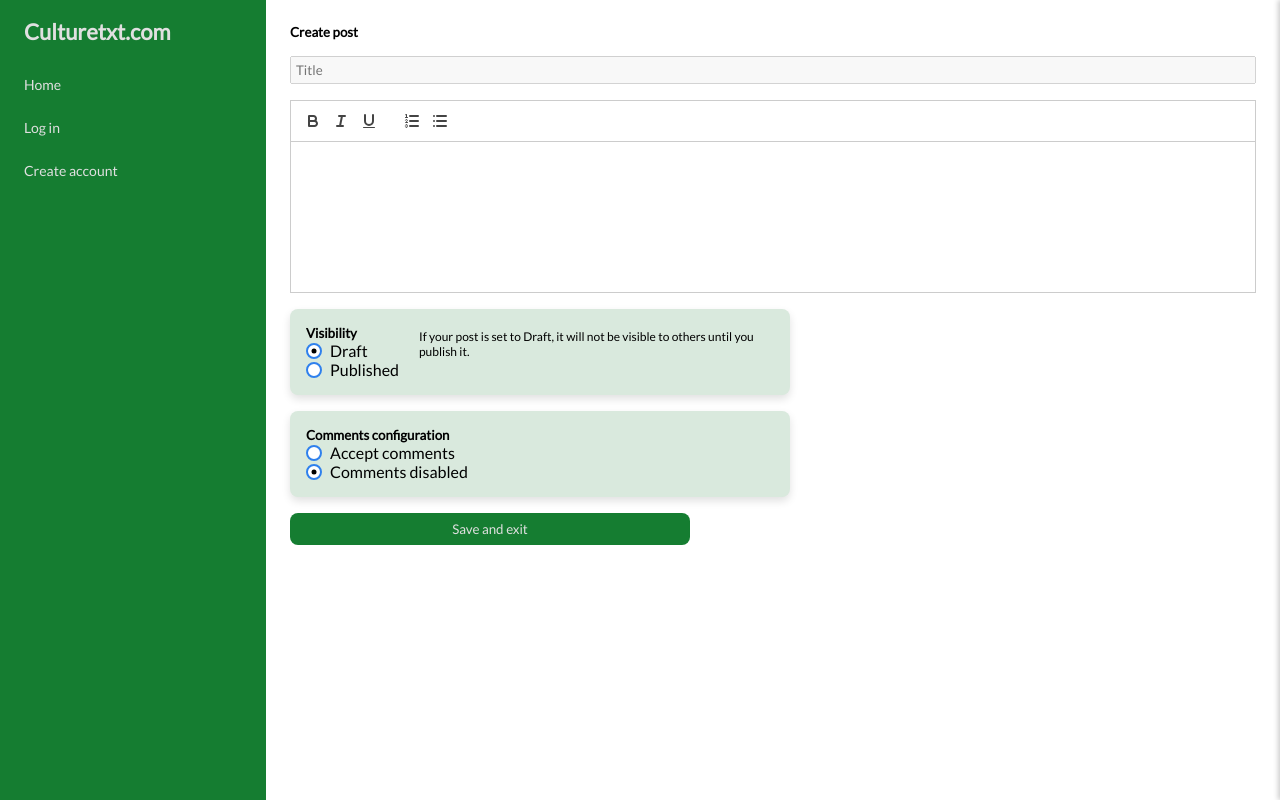
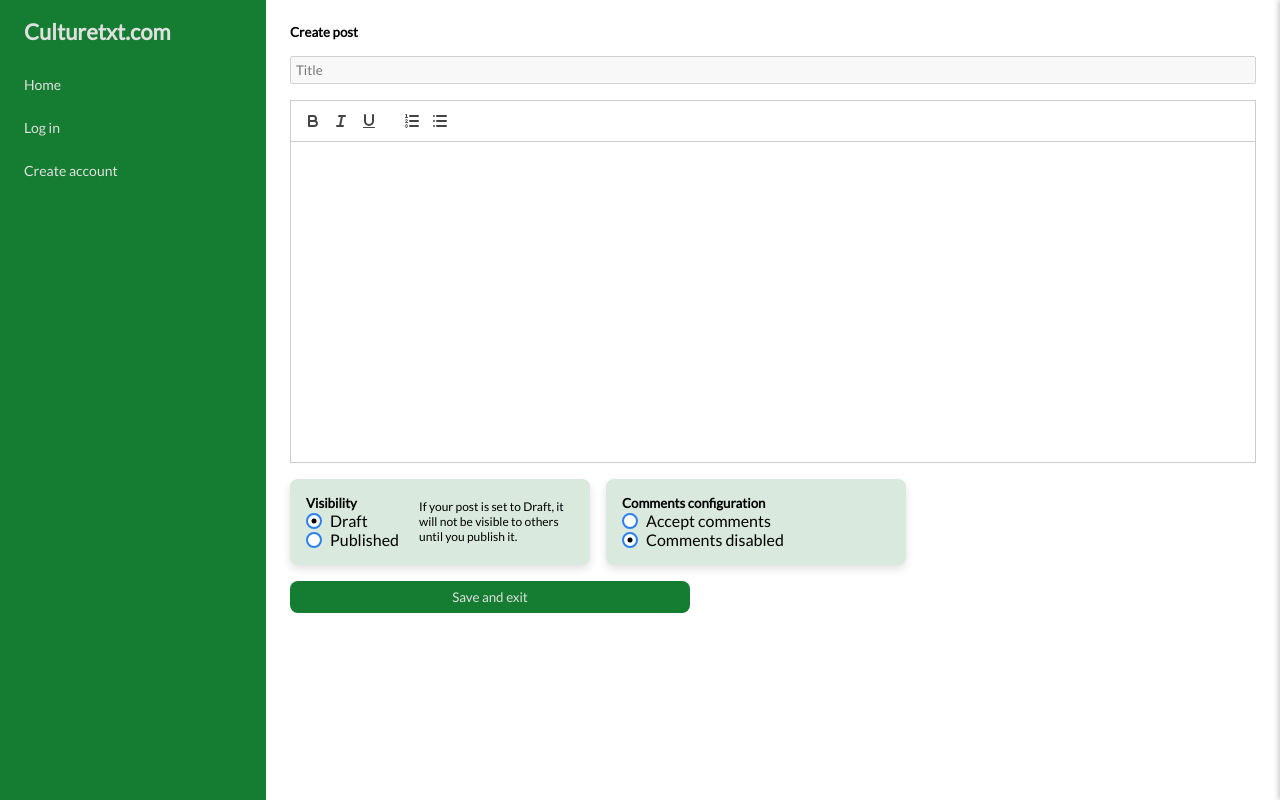
Before and after one commit to ivandax/campodecultura, a React (Vite) app: page /posts/1/create in a window 1280 px wide. Built offline with nearby package versions, Linux system fonts and the light colour scheme; no server answers.

Commit message:
Improve display in creat edit post

```diff
--- a/src/index.css
+++ b/src/index.css
@@ -16,6 +16,14 @@ a {
 
 .custom-quill-editor .ql-editor {
   min-height: 150px;
+  overflow-y: auto;
+}
+
+@media (min-width: 768px) {
+  .custom-quill-editor .ql-editor {
+    height: 320px;
+    max-height: 320px;
+  }
 }
 
 input {
--- a/src/presentation/components/Topbar/Topbar.Styles.ts
+++ b/src/presentation/components/Topbar/Topbar.Styles.ts
@@ -9,7 +9,7 @@ export const TopbarWrapper = styled.div`
   box-shadow: 0 2px 4px rgba(0, 0, 0, 0.1);
   position: relative;
 
-  /* Show in mobile */
+  /* Hide in desktop */
   @media (min-width: ${(props) => props.theme.breakpoints.mobile}) {
     display: none;
   }
--- a/src/presentation/views/CreateEditPost/CreateEditPost.Styles.ts
+++ b/src/presentation/views/CreateEditPost/CreateEditPost.Styles.ts
@@ -32,7 +32,10 @@ export const ConfigurationSection = styled.div`
   display: flex;
   flex-direction: column;
   gap: 16px;
-  max-width: 500px;
+
+  @media (min-width: ${(props) => props.theme.breakpoints.mobile}) {
+    flex-direction: row;
+  }
 `;
 
 export const ConfigurationBlock = styled.div`
@@ -42,6 +45,7 @@ export const ConfigurationBlock = styled.div`
   border-radius: 8px;
   display: flex;
   gap: 16px;
+  width: 300px;
 `;
 
 export const ConfigurationMessage = styled.div`
```
